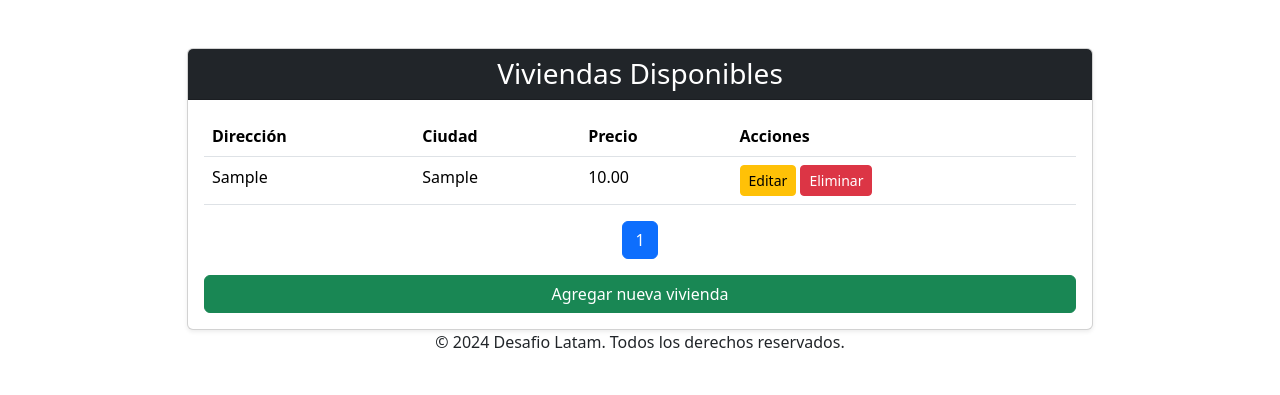
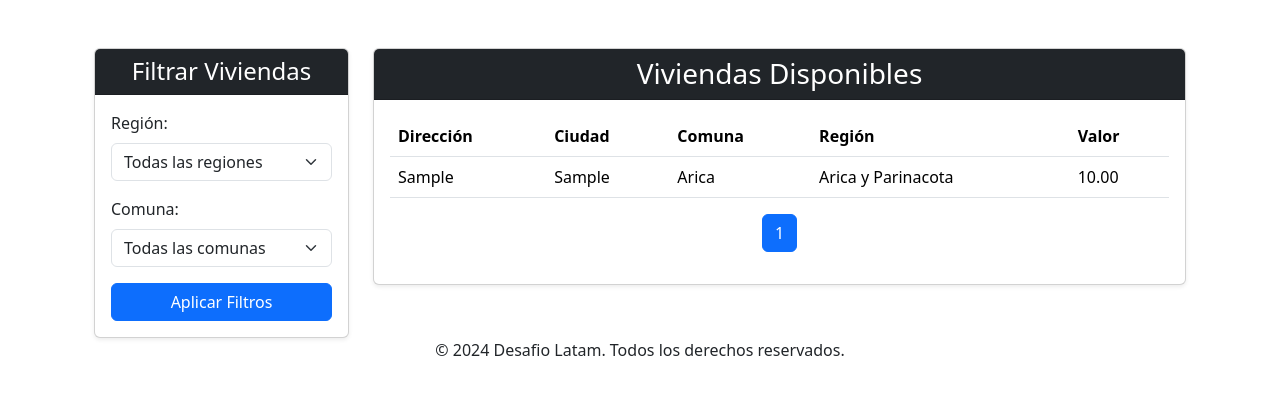
Before and after one commit to FovCruz/arriendo-inmuebles, a Django app: page /viviendas/ in a window 1280 px wide. Shown: the part 80-475 px from the top of the page. Run offline with Django 5.2, Linux system fonts and the light colour scheme; data comes from the database, SQL or seed files in the repository; tables that the repository leaves empty hold one stand-in row (values such as "Sample post"); parts of the project's set-up code (start-up, migrations or seed data) failed here and were passed over.

Commit message:
gestion para segmentar viviendas en base a roles de usuarios agrupados en panel de admin

```diff
--- a/app/templates/inmuebles/listar_viviendas.html
+++ b/app/templates/inmuebles/listar_viviendas.html
@@ -3,73 +3,90 @@
 {% block title %}Viviendas Disponibles{% endblock %}
 
 {% block content %}
+<script src="https://code.jquery.com/jquery-3.6.0.min.js"></script>
+
 <div class="container mt-5">
-    <div class="row justify-content-center">
-        <div class="col-md-10">
+    <div class="row">
+        <!-- Filtros -->
+        <div class="col-md-3">
+            <div class="card shadow-sm">
+                <div class="card-header bg-dark text-white text-center">
+                    <h4 class="mb-0">Filtrar Viviendas</h4>
+                </div>
+                <div class="card-body">
+                    <form id="filterForm">
+                        <div class="mb-3">
+                            <label for="regionFilter" class="form-label">Región:</label>
+                            <select id="regionFilter" name="region" class="form-select">
+                                <option value="">Todas las regiones</option>
+                                {% for region in regiones %}
+                                <option value="{{ region.id }}">{{ region.nombre }}</option>
+                                {% endfor %}
+                            </select>
+                        </div>
+
+                        <div class="mb-3">
+                            <label for="comunaFilter" class="form-label">Comuna:</label>
+                            <select id="comunaFilter" name="comuna" class="form-select">
+                                <option value="">Todas las comunas</option>
+                            </select>
+                        </div>
+
+                        <div class="d-grid">
+                            <button type="button" id="applyFilters" class="btn btn-primary">Aplicar Filtros</button>
+                        </div>
+                    </form>
+                </div>
+            </div>
+        </div>
+
+        <!-- Resultados -->
+        <div class="col-md-9">
             <div class="card shadow-sm">
                 <div class="card-header bg-dark text-white text-center">
                     <h3 class="mb-0">Viviendas Disponibles</h3>
                 </div>
                 <div class="card-body">
-                    <div class="table-responsive">
-                        <table class="table table-hover">
-                            <thead class="thead-dark">
-                                <tr>
-                                    <th>Dirección</th>
-                                    <th>Ciudad</th>
-                                    <th>Precio</th>
-                                    <th>Acciones</th>
-                                </tr>
-                            </thead>
-                            <tbody>
-                                {% for vivienda in viviendas %}
-                                <tr>
-                                    <td>{{ vivienda.direccion }}</td>
-                                    <td>{{ vivienda.ciudad }}</td>
-                                    <td>{{ vivienda.precio }}</td>
-                                    <td>
-                                        <a href="{% url 'actualizar_vivienda' vivienda.id %}" class="btn btn-warning btn-sm">Editar</a>
-                                        <a href="{% url 'eliminar_vivienda' vivienda.id %}" class="btn btn-danger btn-sm">Eliminar</a>
-                                    </td>
-                                </tr>
-                                {% endfor %}
-                            </tbody>
-                        </table>
-                    </div>
-
-                    <!-- Paginación -->
-                    <nav aria-label="Page navigation">
-                        <ul class="pagination justify-content-center">
-                            {% if viviendas.has_previous %}
-                            <li class="page-item">
-                                <a class="page-link" href="?page={{ viviendas.previous_page_number }}" aria-label="Previous">
-                                    &laquo;
-                                </a>
-                            </li>
-                            {% endif %}
-
-                            {% for num in viviendas.paginator.page_range %}
-                            <li class="page-item {% if viviendas.number == num %}active{% endif %}">
-                                <a class="page-link" href="?page={{ num }}">{{ num }}</a>
-                            </li>
-                            {% endfor %}
-
-                            {% if viviendas.has_next %}
-                            <li class="page-item">
-                                <a class="page-link" href="?page={{ viviendas.next_page_number }}" aria-label="Next">
-                                    &raquo;
-                                </a>
-                            </li>
-                            {% endif %}
-                        </ul>
-                    </nav>
-
-                    <div class="d-grid mt-3">
-                        <a href="{% url 'crear_vivienda' %}" class="btn btn-success">Agregar nueva vivienda</a>
+                    <div id="viviendasList" class="table-responsive">
+                        {% include 'inmuebles/viviendas_table.html' %}
                     </div>
                 </div>
             </div>
         </div>
     </div>
 </div>
+
+<script src="https://code.jquery.com/jquery-3.6.0.min.js"></script>
+<script type="text/javascript">
+    $(document).ready(function() {
+        // Actualizar comunas cuando se selecciona una región
+        $("#regionFilter").change(function() {
+            var regionId = $(this).val();
+            $.ajax({
+                url: "{% url 'ajax_load_comunas' %}",
+                data: {'region': regionId},
+                success: function(data) {
+                    $("#comunaFilter").html(data);
+                }
+            });
+        });
+
+        // Aplicar filtros
+        $("#applyFilters").click(function() {
+            var regionId = $("#regionFilter").val();
+            var comunaId = $("#comunaFilter").val();
+            $.ajax({
+                url: "{% url 'listar_viviendas' %}",
+                data: {
+                    'region': regionId,
+                    'comuna': comunaId
+                },
+                success: function(data) {
+                    $("#viviendasList").html(data);
+                }
+            });
+        });
+    });
+</script>
+
 {% endblock %}
--- /dev/null
+++ b/app/templates/inmuebles/viviendas_table.html
@@ -0,0 +1,66 @@
+<div class="table-responsive">
+    <table class="table table-hover">
+        <thead class="thead-dark">
+            <tr>
+                <th>Dirección</th>
+                <th>Ciudad</th>
+                <th>Comuna</th>
+                <th>Región</th>
+                <th>Valor</th>
+
+                {% if es_propietario %}
+                <th>Acciones</th>
+                {% endif %}
+            </tr>
+        </thead>
+        <tbody>
+            {% for vivienda in viviendas %}
+            <tr>
+                <td>{{ vivienda.direccion }}</td>
+                <td>{{ vivienda.ciudad }}</td>
+                <td>{{ vivienda.comuna.nombre }}</td>
+                <td>{{ vivienda.comuna.region.nombre }}</td>
+                <td>{{ vivienda.precio }}</td>
+                {% if es_propietario %}
+                <td>
+                    <a href="{% url 'actualizar_vivienda' vivienda.id %}" class="btn btn-warning btn-sm">Editar</a>
+                    <a href="{% url 'eliminar_vivienda' vivienda.id %}" class="btn btn-danger btn-sm">Eliminar</a>
+                </td>
+                {% endif %}
+            </tr>
+            {% endfor %}
+        </tbody>
+    </table>
+</div>
+
+<!-- Paginación -->
+<nav aria-label="Page navigation">
+    <ul class="pagination justify-content-center">
+        {% if viviendas.has_previous %}
+        <li class="page-item">
+            <a class="page-link" href="?page={{ viviendas.previous_page_number }}" aria-label="Previous">
+                &laquo;
+            </a>
+        </li>
+        {% endif %}
+
+        {% for num in viviendas.paginator.page_range %}
+        <li class="page-item {% if viviendas.number == num %}active{% endif %}">
+            <a class="page-link" href="?page={{ num }}">{{ num }}</a>
+        </li>
+        {% endfor %}
+
+        {% if viviendas.has_next %}
+        <li class="page-item">
+            <a class="page-link" href="?page={{ viviendas.next_page_number }}" aria-label="Next">
+                &raquo;
+            </a>
+        </li>
+        {% endif %}
+    </ul>
+</nav>
+{% if es_propietario %}
+<div class="d-grid mt-3">
+    <a href="{% url 'crear_vivienda' %}" class="btn btn-success">Agregar nueva vivienda</a>
+</div>
+{% endif %}
--- a/app/templates/parts/navbar.html
+++ b/app/templates/parts/navbar.html
@@ -20,15 +20,17 @@
                     <li class="nav-item">
                         <a class="nav-link" href="{% url 'propietarios_home' %}">Home</a>
                     </li>
-                    <li class="nav-item dropdown">
-                        <a class="nav-link dropdown-toggle" href="#" id="navbarDropdownPropietarios" role="button"
-                            data-bs-toggle="dropdown" aria-expanded="false">
-                            Propietarios
-                        </a>
-                        <ul class="dropdown-menu" aria-labelledby="navbarDropdownPropietarios">
-                            <li><a class="dropdown-item" href="{% url 'listar_propietarios' %}">Propietarios</a></li>
-                            <li><a class="dropdown-item" href="{% url 'crear_propietario' %}">Crear Propietario</a></li>
-                        </ul>
+<!--                     <li class="nav-item">
+                        <a class="nav-link" href="{% url 'listar_propietarios' %}">Propietarios</a>
+                    </li>
+                    <li class="nav-item">
+                        <a class="nav-link" href="{% url 'crear_propietario' %}">Crear Propietario</a>
+                    </li> -->
+                    <li class="nav-item">
+                        <a class="nav-link" href="{% url 'listar_viviendas' %}">Gestionar Viviendas</a>
+                    </li>
+                    <li class="nav-item">
+                        <a class="nav-link" href="{% url 'crear_vivienda' %}">Crear Vivienda</a>
                     </li>
                 {% elif es_arrendatario %}
                     <!-- Menú para Arrendatario -->
--- a/app/urls.py
+++ b/app/urls.py
@@ -23,4 +23,5 @@ urlpatterns = [
     path('arrendatario/home/', views.arrendatarios_home, name='arrendatarios_home'),
     path('propietario/home/', views.propietarios_home, name='propietarios_home'),
     path('listar_propietarios/', views.listar_propietarios, name='listar_propietarios'),
+
 ]
--- a/app/views.py
+++ b/app/views.py
@@ -1,15 +1,24 @@
 from django.shortcuts import render, redirect, get_object_or_404
 from .models import Vivienda, Propietario, Comuna, Region, TipoInmueble, Arrendatario
-from django.http import JsonResponse
+from django.http import JsonResponse,HttpResponse
 from .forms import LoginForm, RegistroForm, ModificarPerfilForm, ArrendatarioForm, PropietarioForm
 from django.core.paginator import Paginator
+from django.template.loader import render_to_string
 from django.contrib.auth.decorators import login_required
 from django.contrib.auth import authenticate, login
 from django.contrib.auth.models import Group
+from django.http import HttpResponseForbidden
+
 
 
 def home(request):
+    if request.user.is_authenticated:
+        if request.user.groups.filter(name='Propietario').exists():
+            return redirect('propietarios_home')
+        elif request.user.groups.filter(name='Arrendatario').exists():
+            return redirect('arrendatarios_home')
     return render(request, 'home.html')
+
 
 
 @login_required
@@ -134,18 +143,47 @@ def load_comunas(request):
     return render(request, 'inmuebles/comuna_dropdown_list_options.html', {'comunas': comunas})
 
 
+# Vista para listar viviendas
 def listar_viviendas(request):
     viviendas = Vivienda.objects.all()
-    paginator = Paginator(viviendas, 4)  # Muestra 4 propietarios por página
 
+    # Filtros de búsqueda
+    region_id = request.GET.get('region')
+    comuna_id = request.GET.get('comuna')
+
+    if region_id:
+        viviendas = viviendas.filter(comuna__region_id=region_id)
+    if comuna_id:
+        viviendas = viviendas.filter(comuna_id=comuna_id)
+
+    paginator = Paginator(viviendas, 4)  # Muestra 4 viviendas por página
     page_number = request.GET.get('page')
     viviendas = paginator.get_page(page_number)
 
-    return render(request, 'inmuebles/listar_viviendas.html', {'viviendas': viviendas})
+    regiones = Region.objects.all()  # Asegúrate de pasar todas las regiones al template
+    comunas = Comuna.objects.all()   # Si quieres que estén disponibles al cargar la página
+
+    # Comprueba si es una solicitud AJAX
+    if request.headers.get('x-requested-with') == 'XMLHttpRequest':
+        html = render_to_string('inmuebles/viviendas_table.html', {'viviendas': viviendas})
+        return JsonResponse({'html': html})
+
+    return render(request, 'inmuebles/listar_viviendas.html', {
+        'viviendas': viviendas,
+        'regiones': regiones,
+        'comunas': comunas,
+    })
 
 
+
+
+# Vista para actualizar vivienda
+@login_required
 def actualizar_vivienda(request, id):
-    vivienda = Vivienda.objects.get(id=id)
+    vivienda = get_object_or_404(Vivienda, id=id)
+    if not request.user.groups.filter(name='Propietario').exists() or vivienda.propietario.correo != request.user.email:
+        return HttpResponseForbidden("No tienes permiso para modificar esta vivienda.")
+
     propietarios = Propietario.objects.all()
 
     if request.method == 'POST':
@@ -158,11 +196,16 @@ def actualizar_vivienda(request, id):
 
     return render(request, 'inmuebles/actualizar_vivienda.html', {'vivienda': vivienda, 'propietarios': propietarios})
 
+# Vista para eliminar vivienda
+@login_required
+def eliminar_vivienda(request, id):
+    vivienda = get_object_or_404(Vivienda, id=id)
+    if not request.user.groups.filter(name='Propietario').exists() or vivienda.propietario.correo != request.user.email:
+        return HttpResponseForbidden("No tienes permiso para eliminar esta vivienda.")
 
-def eliminar_vivienda(request, id):
-    vivienda = Vivienda.objects.get(id=id)
     vivienda.delete()
     return redirect('listar_viviendas')
+
 
 
 def crear_propietario(request):
```
Also changed, not shown: app/templates/inmuebles/actualizar_vivienda.html (+41 -18 lines).
